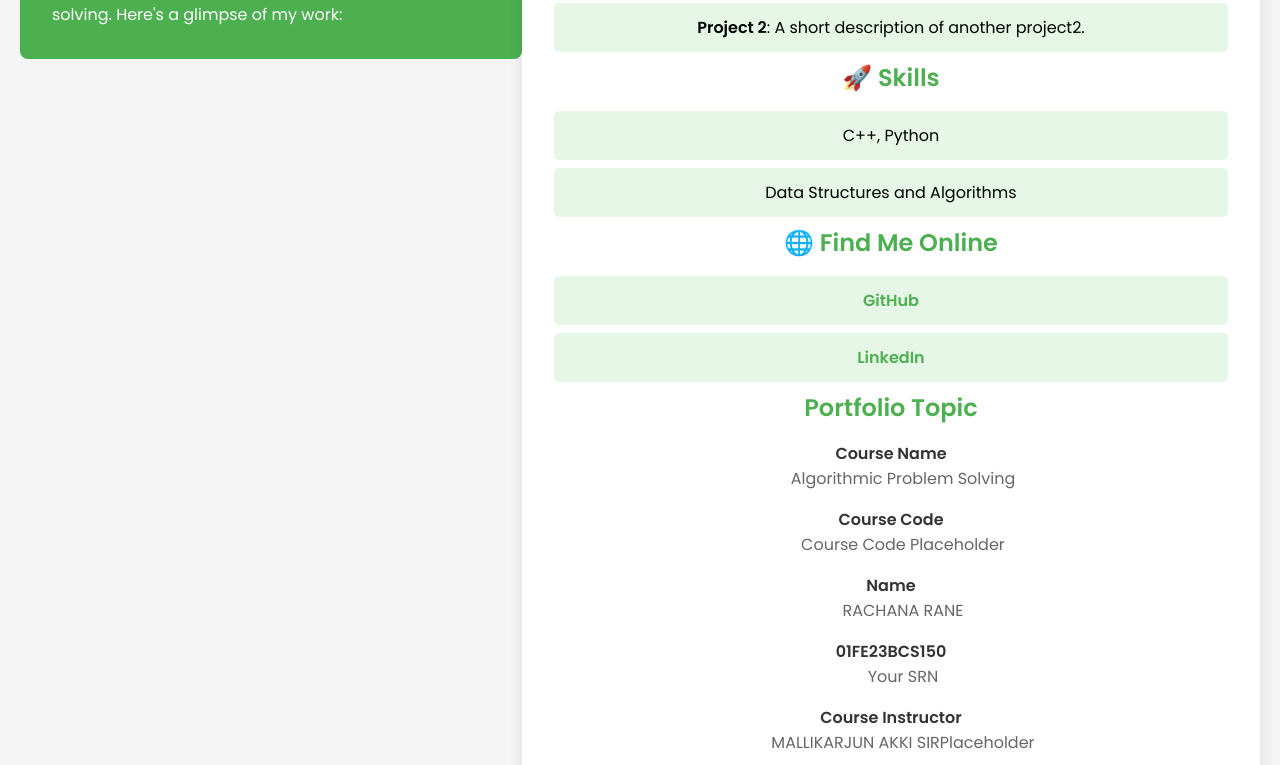
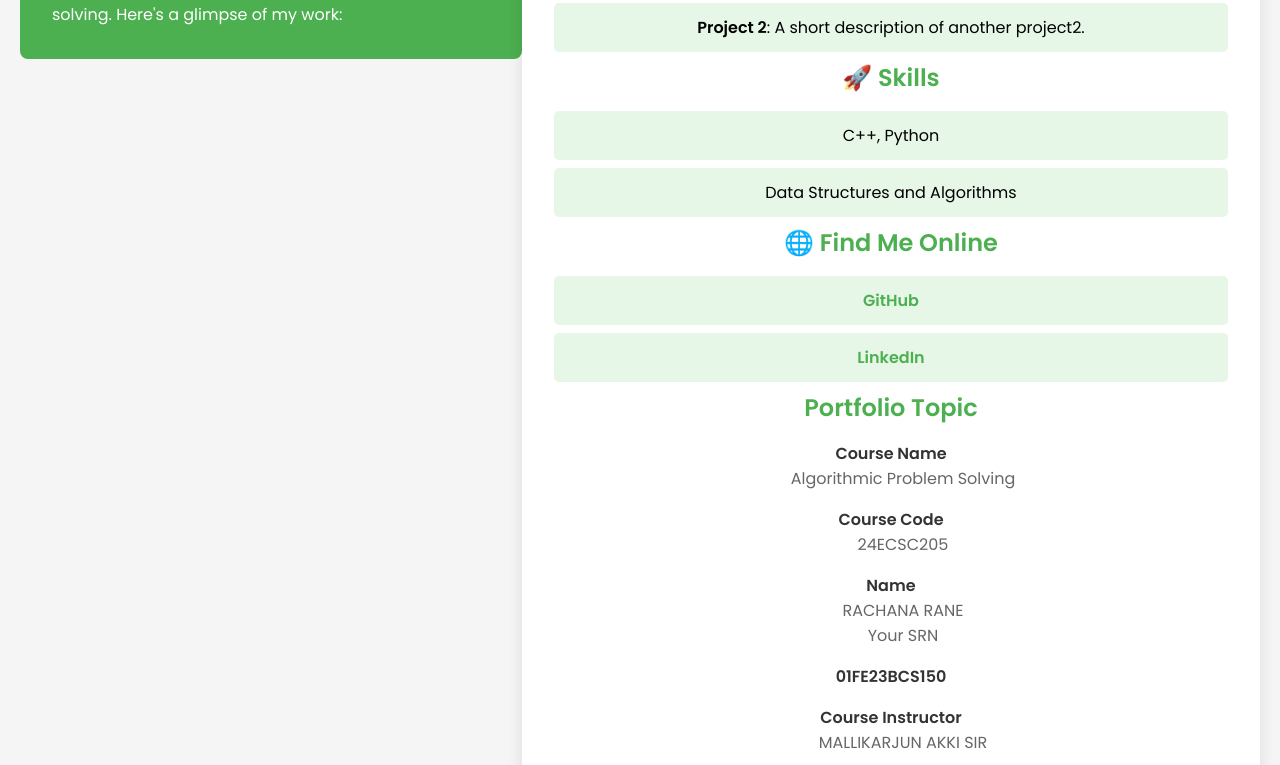
Before and after one commit to Rachanarane25/portfolio.github.io, a plain HTML site: page index.html in a window 1280 px wide. Shown: the part 187-952 px from the top of the page. Drawn offline with Linux system fonts and the light colour scheme.

Commit message:
Update index.html

```diff
--- a/index.html
+++ b/index.html
@@ -38,16 +38,17 @@
             <dd>Algorithmic Problem Solving</dd>
 
             <dt>Course Code</dt>
-            <dd>Course Code Placeholder</dd>
+            <dd>24ECSC205</dd>
 
             <dt>Name</dt>
             <dd>RACHANA RANE</dd>
 
+
+            <dd>Your SRN</dd>
             <dt>01FE23BCS150</dt>
-            <dd>Your SRN</dd>
 
             <dt>Course Instructor</dt>
-            <dd>MALLIKARJUN AKKI SIRPlaceholder</dd>
+            <dd>MALLIKARJUN AKKI SIR</dd>
 
             <dt>University</dt>
             <dd>KLE TECHNOLOGICAL UNIVERSITY,HUBBALI</dd>
```
